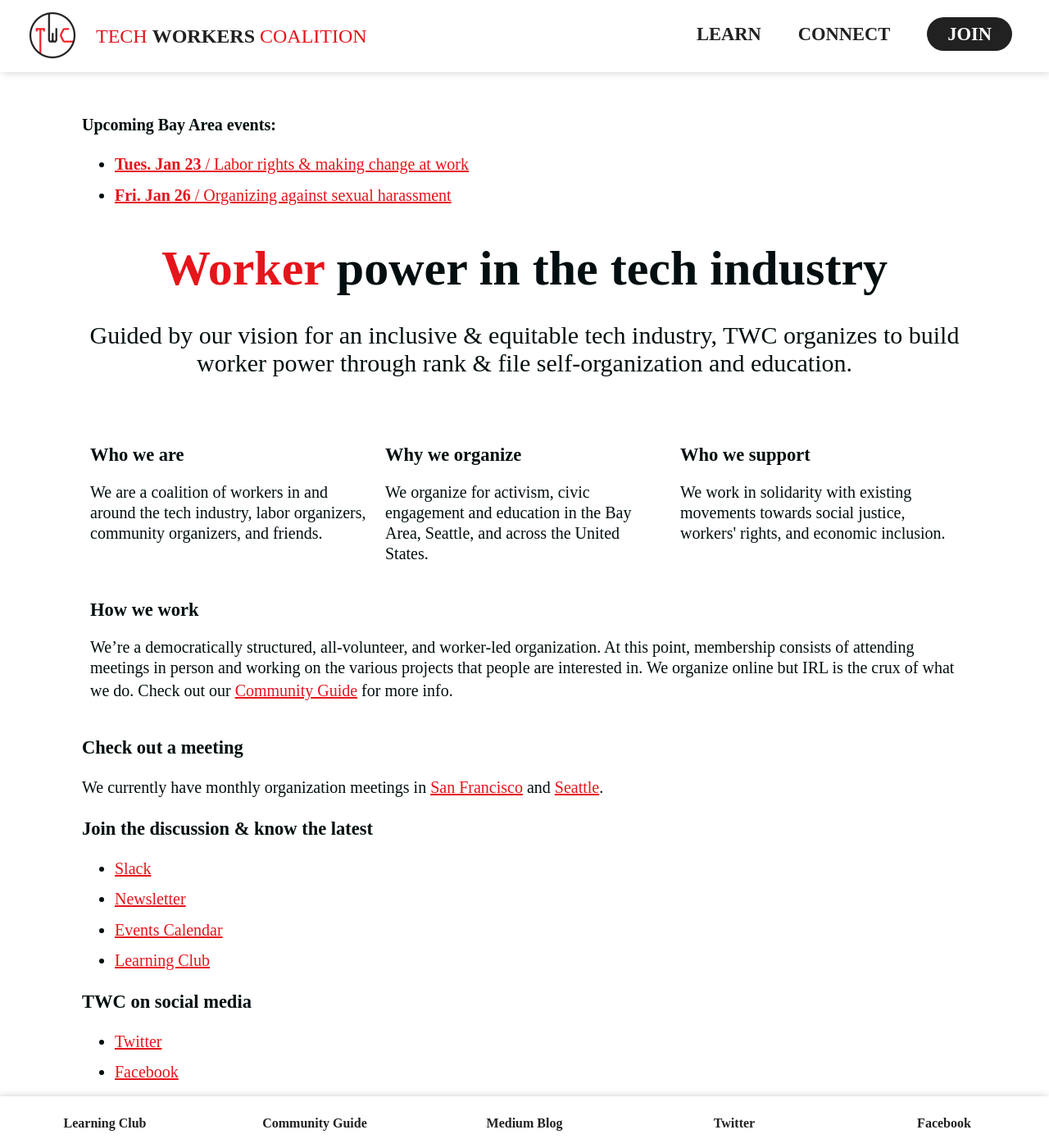
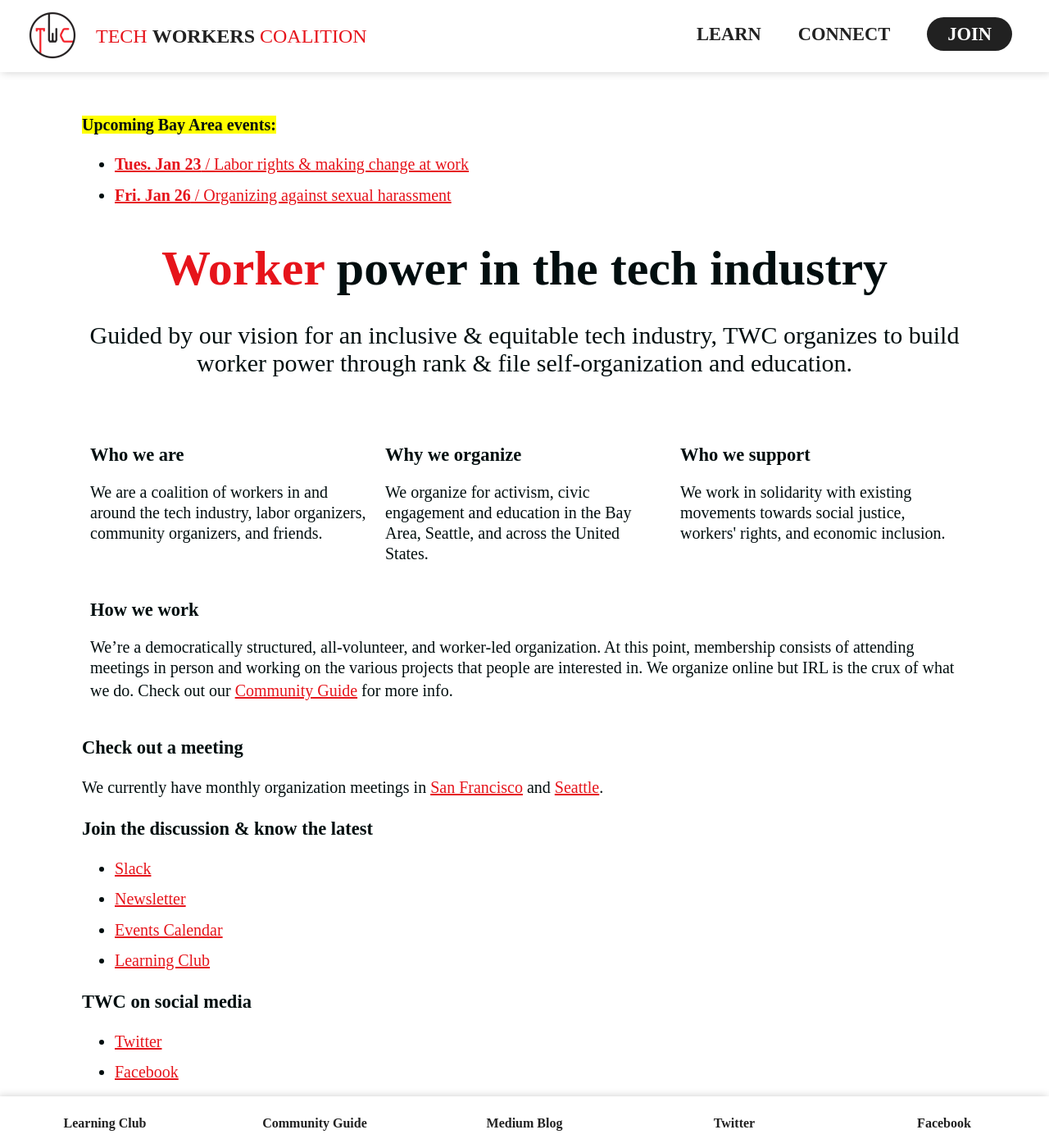
Before and after one commit to techworkersco/twc-site, a Jekyll site: the page built from index.md, in a window 1280 px wide and 1400 px high. Shown: the whole window at 82% size. Built offline with Jekyll 4.4.1, drawn with Linux system fonts in a browser that asks for light colours; nearby versions of some CDN libraries.

Commit message:
hotfix/highlight

```diff
--- a/_layouts/home.html
+++ b/_layouts/home.html
@@ -4,7 +4,7 @@
 
 <div class="rich-text home-page">
   <div class="callout">
-    <p><strong>Upcoming Bay Area events:</strong>
+    <p><strong class="highlight">Upcoming Bay Area events:</strong>
       <ul>
         <li><a target="_blank" href="http://meetu.ps/e/DKFrZ/3SQcb/f"><strong>Tues. Jan 23</strong> / Labor rights & making change at work</a></li>
         <li><a target="_blank" href="http://meetu.ps/e/DKWJB/3SQcb/f"><strong>Fri. Jan 26</strong> / Organizing against sexual harassment</a></li>
--- a/assets/css/main.scss
+++ b/assets/css/main.scss
@@ -263,3 +263,7 @@
     padding: 8px 0;
   }
 }
+
+.highlight {
+  background: yellow;
+}
```
